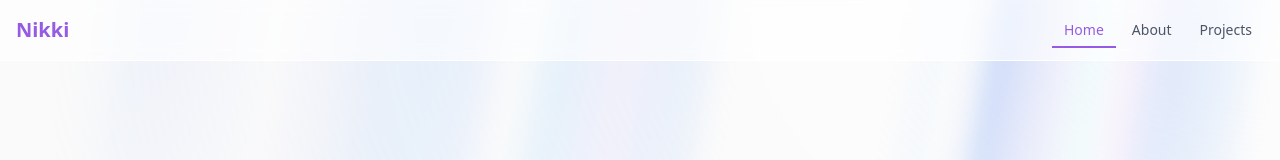
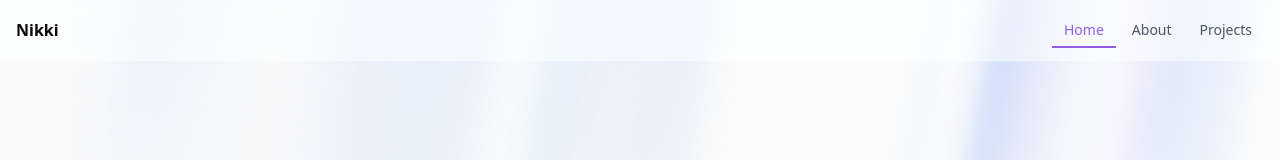
Before and after one commit to CuteNikki/Portfolio, a Next.js app: page / in a window 1280 px wide. Shown: the top 160 px of the page. Built offline with nearby package versions, Linux system fonts and the light colour scheme.

Commit message:
Adjusted styles

```diff
--- a/src/components/navigation/navbar.tsx
+++ b/src/components/navigation/navbar.tsx
@@ -16,9 +16,9 @@ export function NavigationBar() {
   const pathname = usePathname();
 
   return (
-    <header className='bg-background/95 supports-[backdrop-filter]:bg-background/60 border-background sticky top-0 z-50 w-full border-b backdrop-blur'>
+    <header className='bg-background/95 supports-[backdrop-filter]:bg-background/50 border-background/30 sticky top-0 z-50 w-full border-b backdrop-blur'>
       <div className='container mx-auto flex items-center justify-between px-4 py-3'>
-        <Link href='/' className='text-primary text-xl font-bold'>
+        <Link href='#top' className='font-bold'>
           Nikki
         </Link>
 
```
